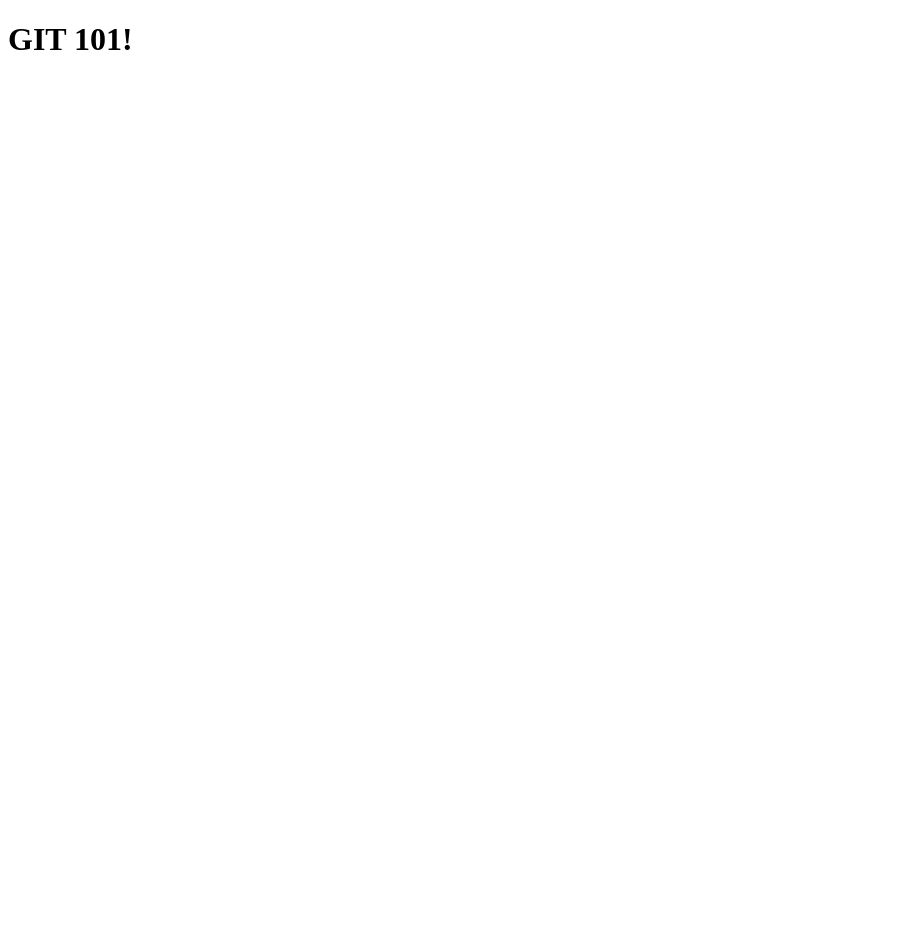
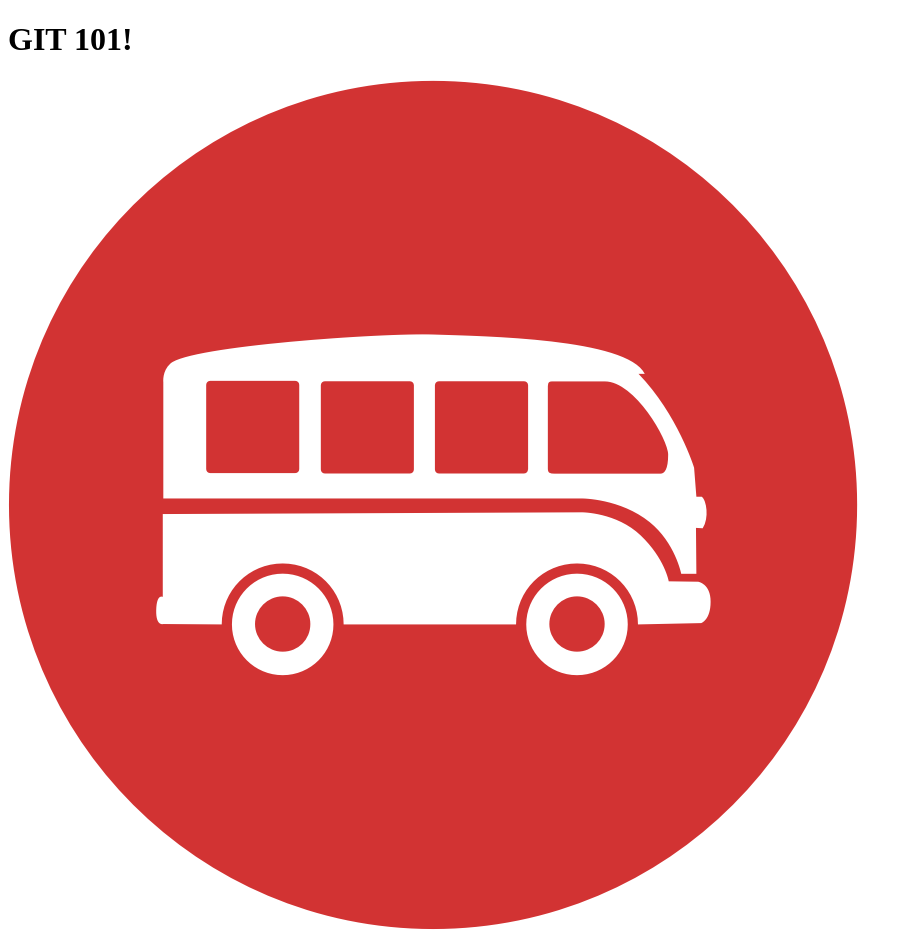
Before and after one commit to nachoal/gh-101, a plain HTML site: page index.html in a window 1280 px wide. Shown: the whole page, without its empty margins (0-912 px from the left). Before the commit the page ends 800 px from the top, so only its background shows below. Drawn offline with Linux system fonts and the light colour scheme.

Commit message:
Add a nice wagon image to the page

```diff
--- a/index.html
+++ b/index.html
@@ -8,5 +8,6 @@
 </head>
 <body>
     <h1>GIT 101!</h1>
+    <img src="logo.png" alt="A nice logo of a red wagon">
 </body>
 </html>
```
Also changed, not shown: logo.png (added).
